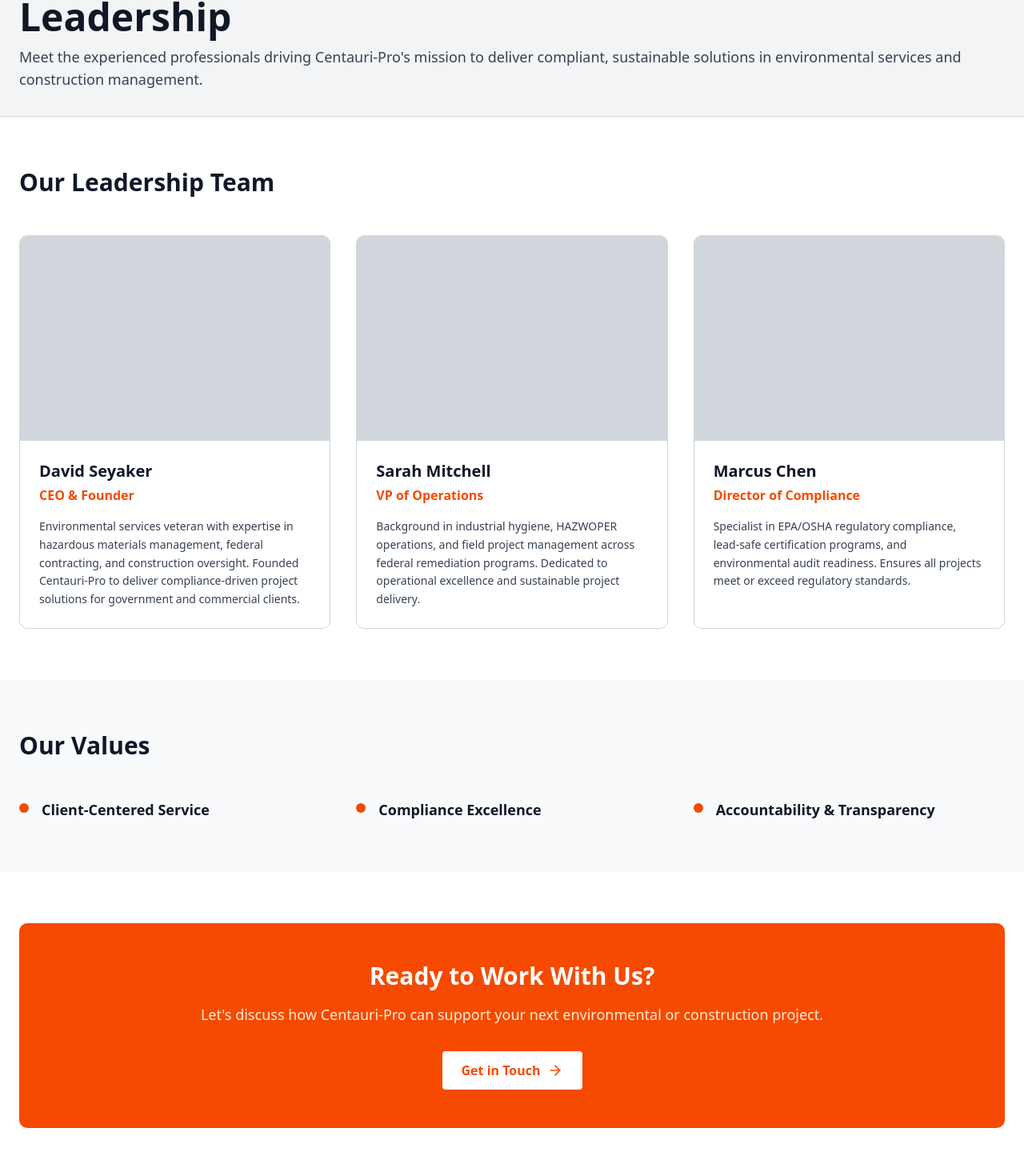
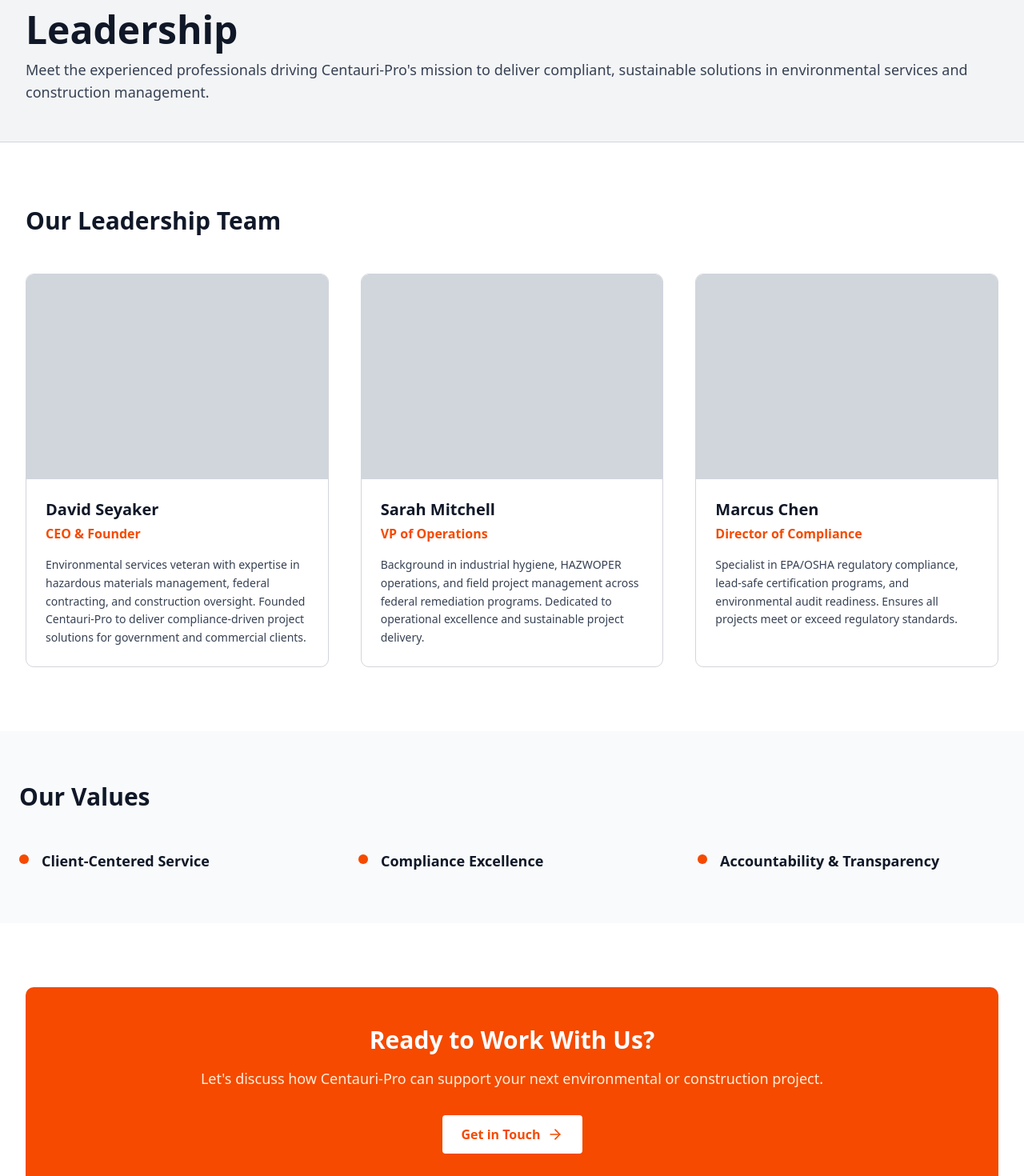
Before and after one commit to nexdyne/Stratra-Dynamics-L.L.C, a React (Vite) app: page /about/leadership in a window 1280 px wide. Shown: the part 195-1665 px from the top of the page at 80% size. Built offline with nearby package versions, Linux system fonts and the light colour scheme.

Commit message:
Desktop optimize LeadershipPage: wider containers, scaled padding and gaps at xl breakpoint

```diff
--- a/src/pages/LeadershipPage.jsx
+++ b/src/pages/LeadershipPage.jsx
@@ -34,7 +34,7 @@ export default function LeadershipPage() {
     <div className="min-h-screen bg-white">
       {/* Hero Section */}
       <section className="bg-gray-100 border-b border-gray-300">
-        <div className="max-w-7xl mx-auto px-6 py-8">
+        <div className="max-w-7xl xl:max-w-[1400px] mx-auto px-6 xl:px-8 py-8 xl:py-12">
           {/* Breadcrumb */}
           <nav className="text-sm text-gray-600 mb-6">
             <Link to="/" className="hover:text-orange-600 transition-colors">Home</Link>
@@ -53,11 +53,11 @@ export default function LeadershipPage() {
       </section>
 
       {/* Leadership Team Section */}
-      <section className="py-16 px-6">
-        <div className="max-w-7xl mx-auto">
+      <section className="py-16 xl:py-20 px-6 xl:px-8">
+        <div className="max-w-7xl xl:max-w-[1400px] mx-auto">
           <h2 className="text-3xl font-bold text-gray-900 mb-12">Our Leadership Team</h2>
 
-          <div className="grid grid-cols-1 md:grid-cols-3 gap-8">
+          <div className="grid grid-cols-1 md:grid-cols-3 gap-8 xl:gap-10">
             {leaders.map((leader) => (
               <div key={leader.id} className="border border-gray-300 rounded-lg overflow-hidden hover:shadow-lg transition-shadow">
                 {/* Photo Placeholder */}
@@ -77,10 +77,10 @@ export default function LeadershipPage() {
 
       {/* Values Section */}
       <section className="py-16 px-6 bg-gray-50">
-        <div className="max-w-7xl mx-auto">
+        <div className="max-w-7xl xl:max-w-[1400px] mx-auto">
           <h2 className="text-3xl font-bold text-gray-900 mb-12">Our Values</h2>
 
-          <div className="grid grid-cols-1 md:grid-cols-3 gap-8">
+          <div className="grid grid-cols-1 md:grid-cols-3 gap-8 xl:gap-10">
             {values.map((value, index) => (
               <div key={index} className="flex items-start">
                 <div className="w-3 h-3 bg-orange-600 rounded-full mt-1.5 mr-4 flex-shrink-0"></div>
@@ -92,8 +92,8 @@ export default function LeadershipPage() {
       </section>
 
       {/* CTA Section */}
-      <section className="py-16 px-6">
-        <div className="max-w-7xl mx-auto">
+      <section className="py-16 xl:py-20 px-6 xl:px-8">
+        <div className="max-w-7xl xl:max-w-[1400px] mx-auto">
           <div className="bg-orange-600 rounded-lg p-12 text-center">
             <h2 className="text-3xl font-bold text-white mb-4">Ready to Work With Us?</h2>
             <p className="text-orange-100 text-lg mb-8">Let's discuss how Centauri-Pro can support your next environmental or construction project.</p>
```
